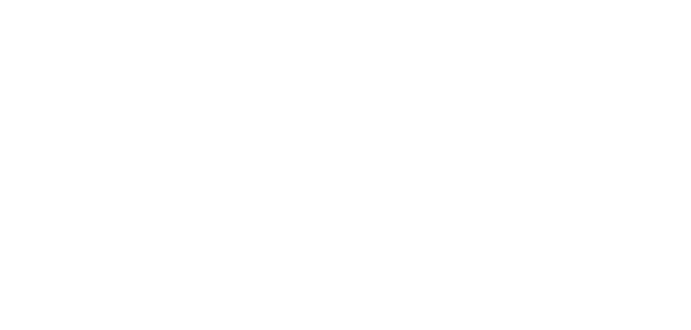
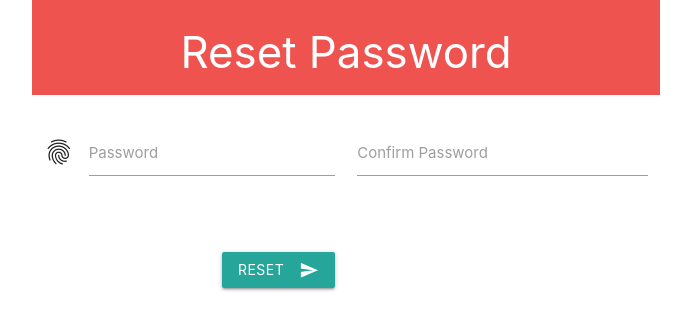
Before and after one commit to Kutty39/FundooNotes-FrontEnd, a React (Create React App) app: page /reset/1 in a window 1280 px wide. Shown: the top 330 px of the page, without its empty margins (294-985 px from the left). Built offline with nearby package versions, Linux system fonts and the light colour scheme.

Commit message:
user model completed

```diff
--- a/src/App.js
+++ b/src/App.js
@@ -5,21 +5,30 @@
 import Register from "./Components/Register";
 import Activate from "./Components/Activate";
 import Forgotpassword from "./Components/Forgotpassword";
+import ResetPassword from "./Components/ResetPassword";
+import Dash1 from "./Components/Dash1";
+import Dash from "./Components/Dash";
+import {Datas} from "./Components/JwtContext";
 
 function App() {
     return (
+        <Datas>
         <Router>
             <div className={"container"}>
                 <Switch>
-                    <Route path={"/"} exact component={Home}/>
+                    <Route path={"/"} exact component={Login}/>
                     <Route path={"/home"} exact component={Home}/>
                     <Route path={"/login"} exact component={Login}/>
                     <Route path={"/register"} exact component={Register}/>
                     <Route path={"/activate/:jwt"} exact component={Activate}/>
-                    <Route path={"/forgotpassword/"} exact component={Forgotpassword}/>
+                    <Route path={"/forgotpassword"} exact component={Forgotpassword}/>
+                    <Route path={"/reset/:jwt"} exact component={ResetPassword}/>
+                    <Route path={"/api/dash"} component={Dash}/>
+                    <Route path={"/api/dash1"} component={Dash1}/>
                 </Switch>
             </div>
         </Router>
+        </Datas>
     )
 }
 
--- a/src/Components/Activate.js
+++ b/src/Components/Activate.js
@@ -1,11 +1,13 @@
 import React, {useEffect, useState} from "react";
 import axios from "axios"
-import {Link, Redirect} from "react-router-dom";
+import {Redirect} from "react-router-dom";
 
 function Activate({match}) {
     const [responseText, setResponseText] = useState("");
     const [errorText, setErrorText] = useState({});
-
+    useEffect(() => {
+        document.title = "Account Activation"
+    }, []);
     const activateFuction = () => {
         axios.get(`/activate/${match.params.jwt}`)
             .then(response => setResponseText(response.data.response))
--- /dev/null
+++ b/src/Components/Dash.js
@@ -0,0 +1,16 @@
+import React, {useContext} from "react";
+import {JwtContext} from "./JwtContext";
+
+
+function Dash() {
+    const [jwt, setJwt] = useContext(JwtContext);
+    const updateJwt=(e)=>{
+        setJwt(e.target.value)
+    }
+    return (
+        <div>
+            <input type={"text"} name={"jwt"} value={jwt} onChange={updateJwt}/>
+        </div>)
+}
+
+export default Dash
--- /dev/null
+++ b/src/Components/Dash1.js
@@ -0,0 +1,11 @@
+import React, {useContext} from "react";
+import {JwtContext} from "./JwtContext";
+
+function Dash1() {
+    const [jwt, setJwt] = useContext(JwtContext);
+    return (<div>
+        {jwt}
+    </div>)
+}
+
+export default Dash1
--- a/src/Components/Forgotpassword.js
+++ b/src/Components/Forgotpassword.js
@@ -1,18 +1,39 @@
-import React, {useState} from "react";
+import React, {useEffect, useState} from "react";
 import axios from "axios";
 
-function Forgotpassword() {
+function Forgotpassword(props) {
     const [email, setEmail] = useState("");
-    const sendResetMail=()=>{
-        axios.get().then().catch()
+    useEffect(() => {
+        document.title = "Forgot Password"
+    }, []);
+    const sendResetMail = (e) => {
+        if (email) {
+            axios.get(`/forgotpassword/${email}`).then(response => {
+                alert(response.data.response);
+                props.history.push(`/login`)
+            }).catch((error) => alert(error.response.data.errorMessage))
+        }
+        e.preventDefault();
+    };
+
+    function emailvalidator(e) {
+        let emailField = e.target;
+        if (emailField.value !== "") {
+            axios.get(`/email/${emailField.value}`)
+                .then((response) => {
+                    response.data.response ? emailField.setCustomValidity("") : emailField.setCustomValidity("Email not available in our system");
+                }).catch((error) => alert(error.data.errorMessage))
+        }
     }
+
     return (
         <div className={"container"}>
-            <form className="col s12">
+            <form className="col s12" onSubmit={sendResetMail}>
                 Please enter your email id:
                 <div className="input-field inline">
-                    <input id="email_inline" type="email" className="validate" value={email} onChange={e=>setEmail(e.target.value)}
-                           pattern={"^[a-zA-z\\d._-]+@[a-zA-Z\\d.-]+\\.[a-zA-Z]{2,4}$"}/>
+                    <input id="email_inline" type="email" className="validate" value={email}
+                           onChange={e => setEmail(e.target.value)}
+                           pattern={"^[a-zA-z\\d._-]+@[a-zA-Z\\d.-]+\\.[a-zA-Z]{2,4}$"} onBlur={emailvalidator}/>
                     <label htmlFor="email_inline">Email</label>
                     <span className="helper-text" data-error="Enter valid email"/>
                 </div>
--- /dev/null
+++ b/src/Components/JwtContext.js
@@ -0,0 +1,20 @@
+import React, {createContext, useState} from "react";
+
+export const JwtContext = createContext();
+
+const updateReducer=(state,action)=>{
+    if (action.type === "change") {
+        return action.value;
+    } else {
+        return state;
+    }
+}
+
+export const Datas=(props)=>{
+    const [jwt,setJwt]=useState();
+    return(
+        <JwtContext.Provider value={[jwt,setJwt]}>
+           {props.children}
+        </JwtContext.Provider>
+    )
+};
--- a/src/Components/Login.js
+++ b/src/Components/Login.js
@@ -1,16 +1,24 @@
-import React, {useState} from 'react';
+import React, {useContext, useEffect, useState} from 'react';
 import axios from 'axios'
 import "materialize-css"
 import {Link} from "react-router-dom";
+import {JwtContext} from "./JwtContext";
 
 function Login() {
+    const [jwt, setJwt] = useContext(JwtContext)
     const [loginData, setLoginData] = useState({username: "", password: ""});
     const [hid, setHid] = useState(true);
     const [hidtext, setHidtext] = useState("");
+    useEffect(() => {
+        document.title = "Login"
+    }, []);
 
     function login(e) {
         e.preventDefault();
-        axios.post("/login", loginData).then((response) => alert(response.data.response))
+        axios.post("/login", loginData).then((response) => {
+            alert(response.data.response);
+            setJwt(response.data.response)
+        })
             .catch((error) => {
                 setHid(false);
                 setHidtext(error.response.data.errorMessage);
--- /dev/null
+++ b/src/Components/ResetPassword.js
@@ -0,0 +1,69 @@
+import React, {useEffect, useState} from "react";
+import axios from "axios";
+
+function ResetPassword(props) {
+    const [header, setHeader] = useState({Authorization: ""});
+    const [passDto, setPassDto] = useState({password: "", conpassword: ""});
+    useEffect(() => {
+        setHeader({...header, Authorization: props.match.params.jwt})
+    }, []);
+    const resetPassword = (e) => {
+        e.preventDefault();
+        axios.post(`/resetpassword`, passDto, {headers: header})
+            .then(response => {
+                alert(response.data.response);
+                props.history.push(`/login`)
+            })
+            .catch(error => alert(error.response.data.errorMessage))
+    };
+
+    const passwordValidator = (e) => {
+        let conpasField = e.target;
+        if (passDto.password !== passDto.conpassword) {
+            conpasField.setCustomValidity("Password and Confirm Password is not matched")
+        } else {
+            conpasField.setCustomValidity("")
+        }
+    };
+
+    return (
+        <div className={"container"}>
+            <div className="row">
+                <div className="col s12 center-align red lighten-1 white-text">
+                    <h3>Reset Password</h3>
+                </div>
+            </div>
+            <div className="row">
+                <form className="col s12" onSubmit={resetPassword}>
+                    <div className="row">
+                        <div className="input-field col s6">
+                            <i className="material-icons prefix">fingerprint</i>
+                            <input id={"pass"} type="password" className="validate" required={true}
+                                   pattern={"^((?=.*[a-z])(?=.*[A-Z])(?!.*\\s)(?=.*[@$!%*?&])).{8,15}$"}
+                                   value={passDto.password}
+                                   onChange={e => setPassDto({...passDto, password: e.target.value})}/>
+                            <label htmlFor="email">Password</label>
+                            <span className="helper-text"
+                                  data-error="Password is combination of Upper case,Lower case,Number and Special Character it should be min length of 8 and Max 15"/>
+                        </div>
+                        <div className="input-field col s6">
+                            <input id={"confpassword"} type="password" required={true} value={passDto.conpassword}
+                                   onChange={e => setPassDto({...passDto, conpassword: e.target.value})}
+                                   onBlur={passwordValidator}/>
+                            <label htmlFor="confpassword">Confirm Password</label>
+                        </div>
+                    </div>
+                    <div className="row">
+                        <div className="input-field col s6 right-align">
+                            <button className="btn waves-effect waves-light" type="submit">Reset
+                                <i className="material-icons right">send</i>
+                            </button>
+                        </div>
+                    </div>
+                </form>
+            </div>
+        </div>
+    )
+}
+
+export default ResetPassword
```
Also changed, not shown: src/Components/Register.js (+11 -6 lines), 1 other file (tests, documents, lock files or other folders).
